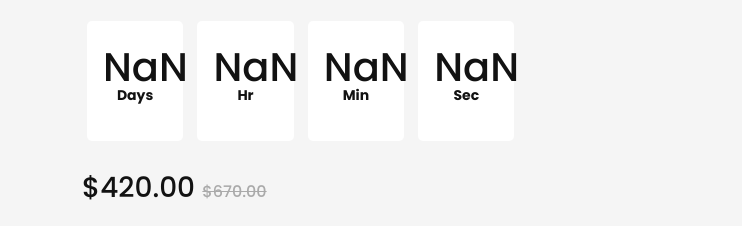
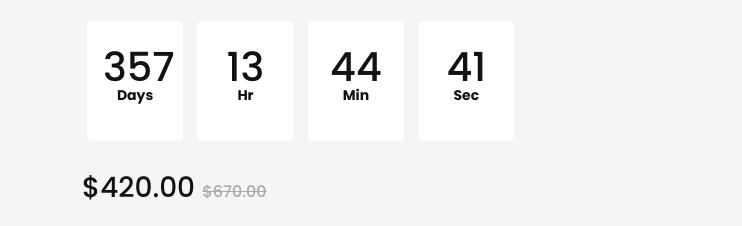
Before and after one commit to Sompal4549/ecommerce-website-using-bootstrap, a plain HTML site: page index.html in a window 1280 px wide. Shown: the part 3209-3435 px from the top of the page, 0-742 px from the left. Drawn offline with nearby package versions, Linux system fonts and the light colour scheme.

Commit message:
timer will never stop

```diff
--- a/index.html
+++ b/index.html
@@ -1331,8 +1331,9 @@
       let secItem = document.querySelector("#sec");
 
       let countDown = () => {
-        let futureDate = new Date(`01 January {Date.getFullYear()+1}`);
         let currentDate = new Date();
+        let futureDate = new Date(`01 January ${currentDate.getFullYear()+1}`);
+        console.log(futureDate)
         let myDate = futureDate - currentDate;
 
         let days = Math.floor(myDate / 1000 / 60 / 60 / 24);
```
